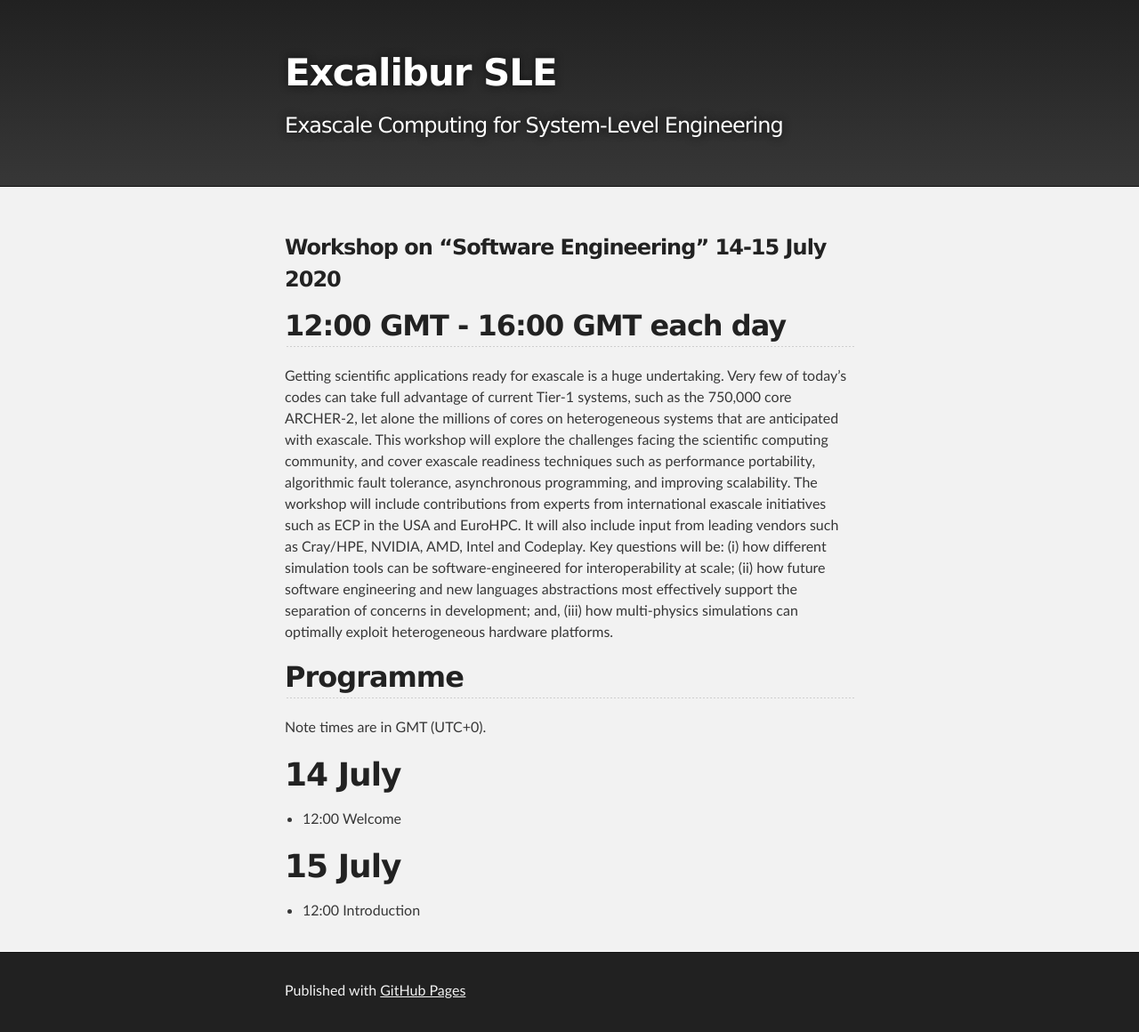
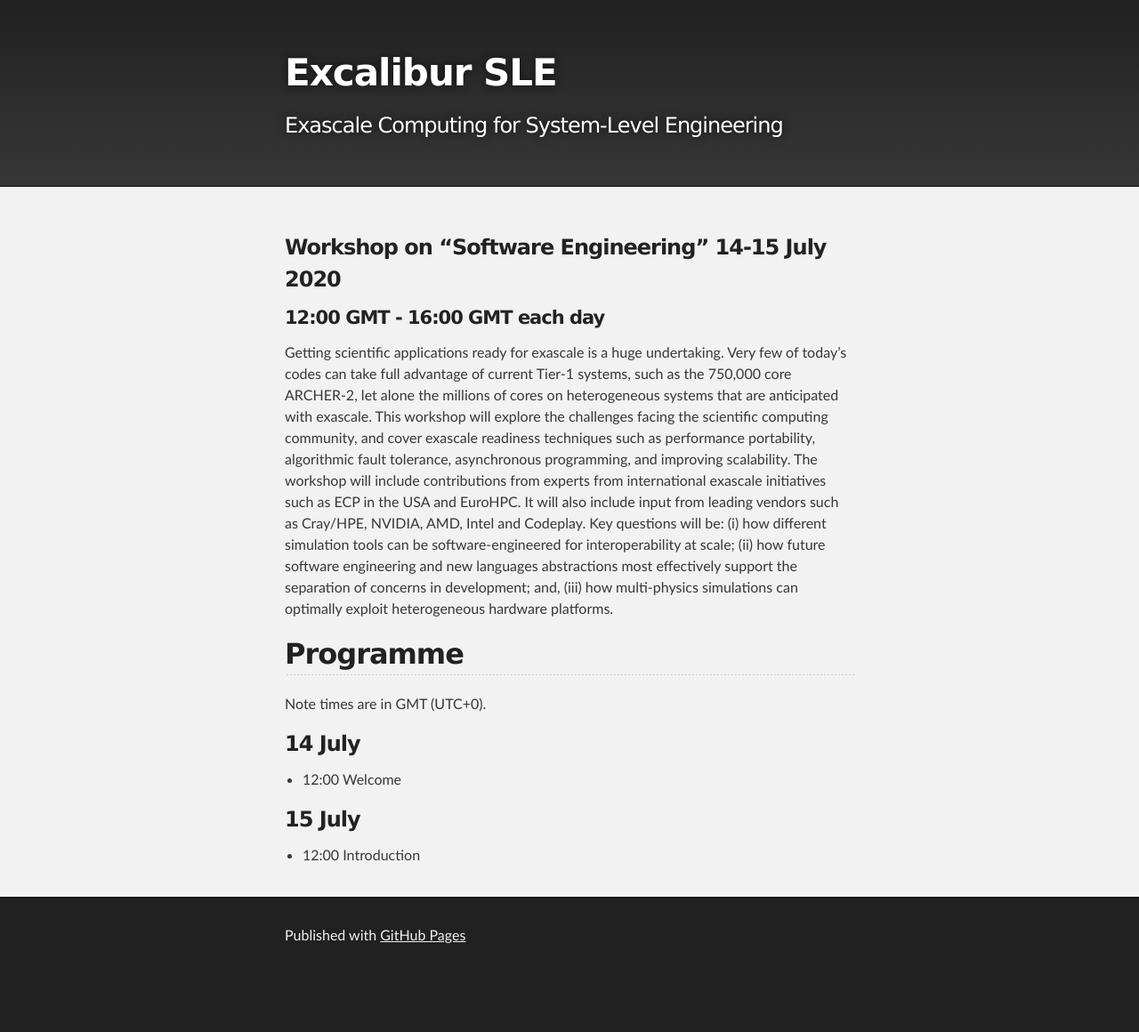
Before and after one commit to Excalibur-SLE/Excalibur-SLE.github.io, a Jekyll site: the page built from workshop1.md, in a window 1280 px wide. Shown: the whole page at 89% size. Built offline with Jekyll 4.4.1, drawn with Linux system fonts in a browser that asks for light colours; our own code applies the rules of GitHub Pages for plain Markdown files; after the commit the page ends 1098 px from its top, so only the background shows below that.

Commit message:
Fix heading sizes

```diff
--- a/workshop1.md
+++ b/workshop1.md
@@ -3,7 +3,7 @@ layout: default
 ---
 
 ### Workshop on "Software Engineering" 14-15 July 2020
-## 12:00 GMT - 16:00 GMT each day
+#### 12:00 GMT - 16:00 GMT each day
 
 Getting scientific applications ready for exascale is a huge
 undertaking. Very few of today’s codes can take full advantage of
@@ -27,10 +27,10 @@ exploit heterogeneous hardware platforms.
 
 Note times are in GMT (UTC+0).
 
-# 14 July
+### 14 July
 
 - 12:00 Welcome
 
-# 15 July
+### 15 July
 
 - 12:00 Introduction
```
